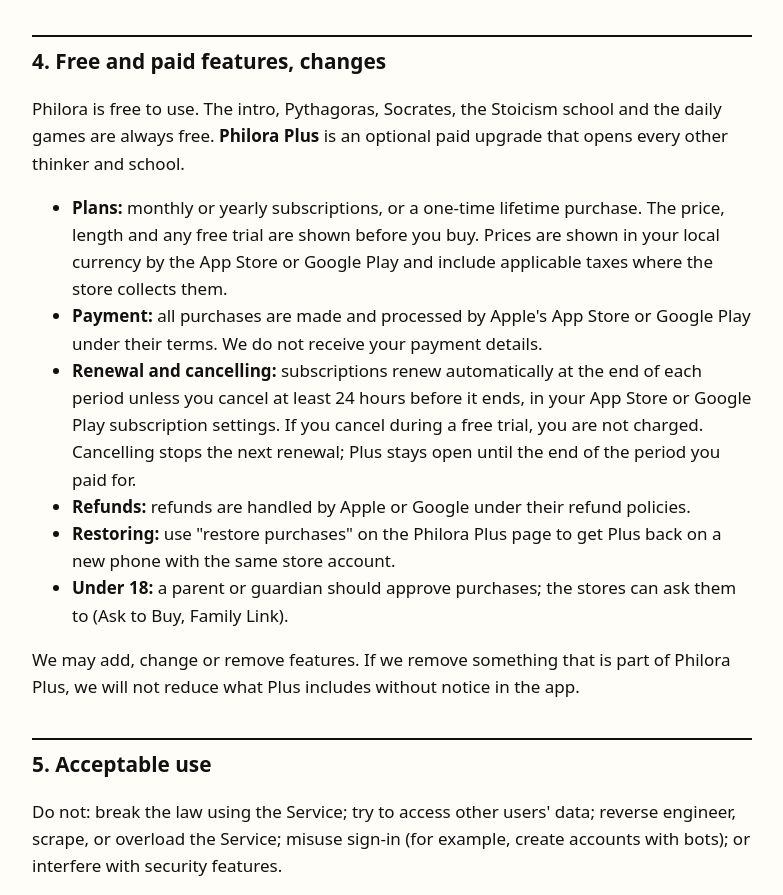
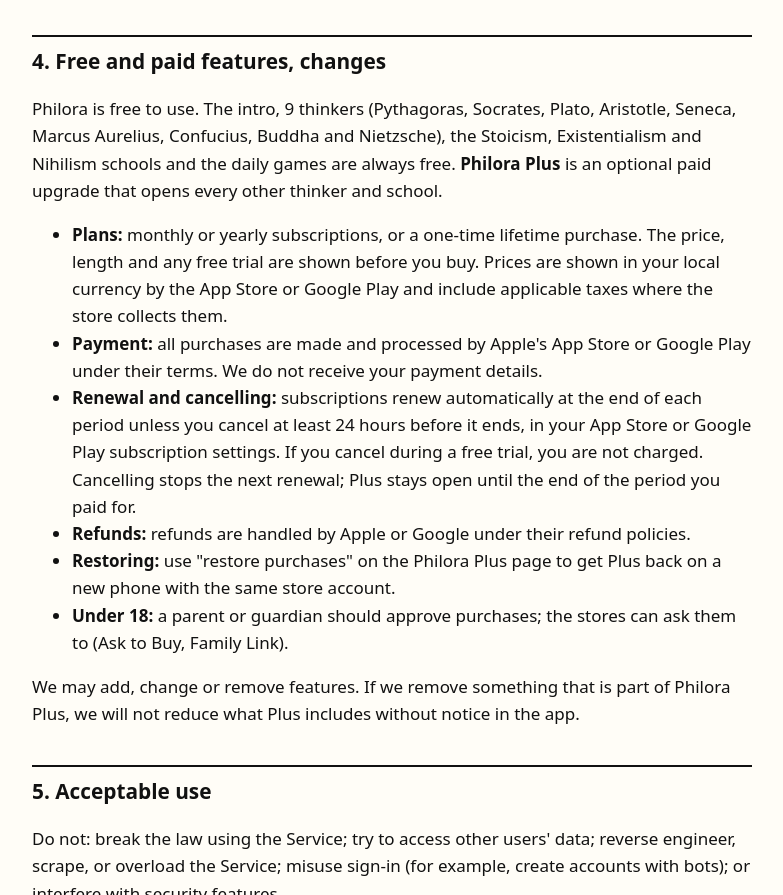
Before and after one commit to ivihaanj/philora-site, a plain HTML site: page terms/index.html in a window 1280 px wide. Shown: the part 1167-2062 px from the top of the page, without its empty margins (248-1031 px from the left). Drawn offline with Linux system fonts and the light colour scheme.

Commit message:
Free content update
Co-Authored-By: Claude Opus 5.5 <noreply@anthropic.com>
Claude-Session: https://claude.ai/code/session_01L9KxLEdFzALCyY7ZZP5zsm

```diff
--- a/terms/index.html
+++ b/terms/index.html
@@ -41,7 +41,7 @@ footer{max-width:760px;margin:0 auto;padding:20px;color:var(--ink2);font-size:.9
 <h2>3. What Philora is (and is not)</h2>
 <p>Philora teaches philosophy through short lessons, quizzes and games. It is <strong>educational content, not professional advice</strong> (medical, psychological, legal or otherwise). Philosophical views shown in the app are presented for learning; we do not endorse any one of them. If you are struggling with difficult feelings, please contact a qualified professional or a local helpline.</p>
 <h2>4. Free and paid features, changes</h2>
-<p>Philora is free to use. The intro, Pythagoras, Socrates, the Stoicism school and the daily games are always free. <strong>Philora Plus</strong> is an optional paid upgrade that opens every other thinker and school.</p>
+<p>Philora is free to use. The intro, 9 thinkers (Pythagoras, Socrates, Plato, Aristotle, Seneca, Marcus Aurelius, Confucius, Buddha and Nietzsche), the Stoicism, Existentialism and Nihilism schools and the daily games are always free. <strong>Philora Plus</strong> is an optional paid upgrade that opens every other thinker and school.</p>
 <ul>
 <li><strong>Plans:</strong> monthly or yearly subscriptions, or a one-time lifetime purchase. The price, length and any free trial are shown before you buy. Prices are shown in your local currency by the App Store or Google Play and include applicable taxes where the store collects them.</li>
 <li><strong>Payment:</strong> all purchases are made and processed by Apple's App Store or Google Play under their terms. We do not receive your payment details.</li>
```
Also changed, not shown: index.html (+1 -1 lines).
